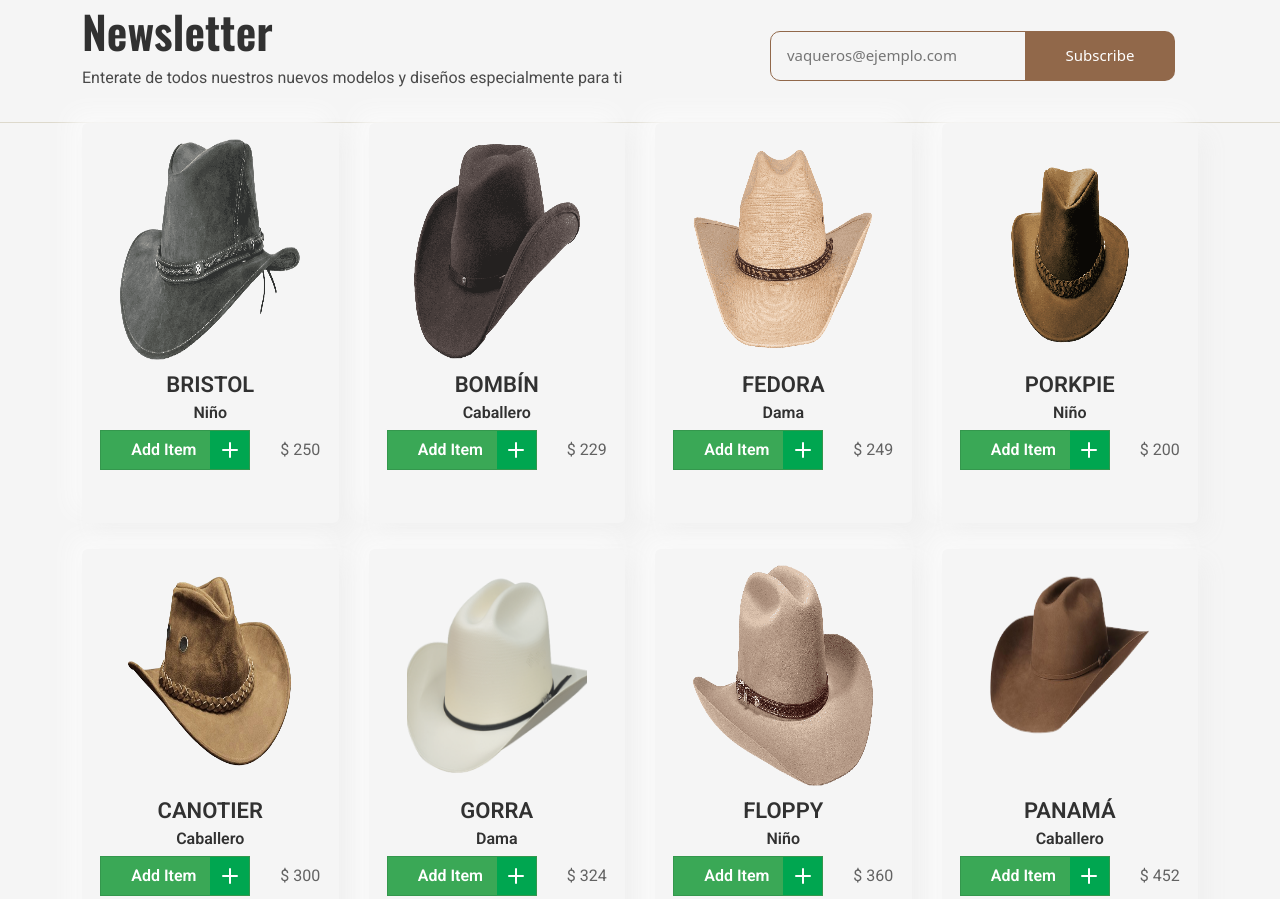
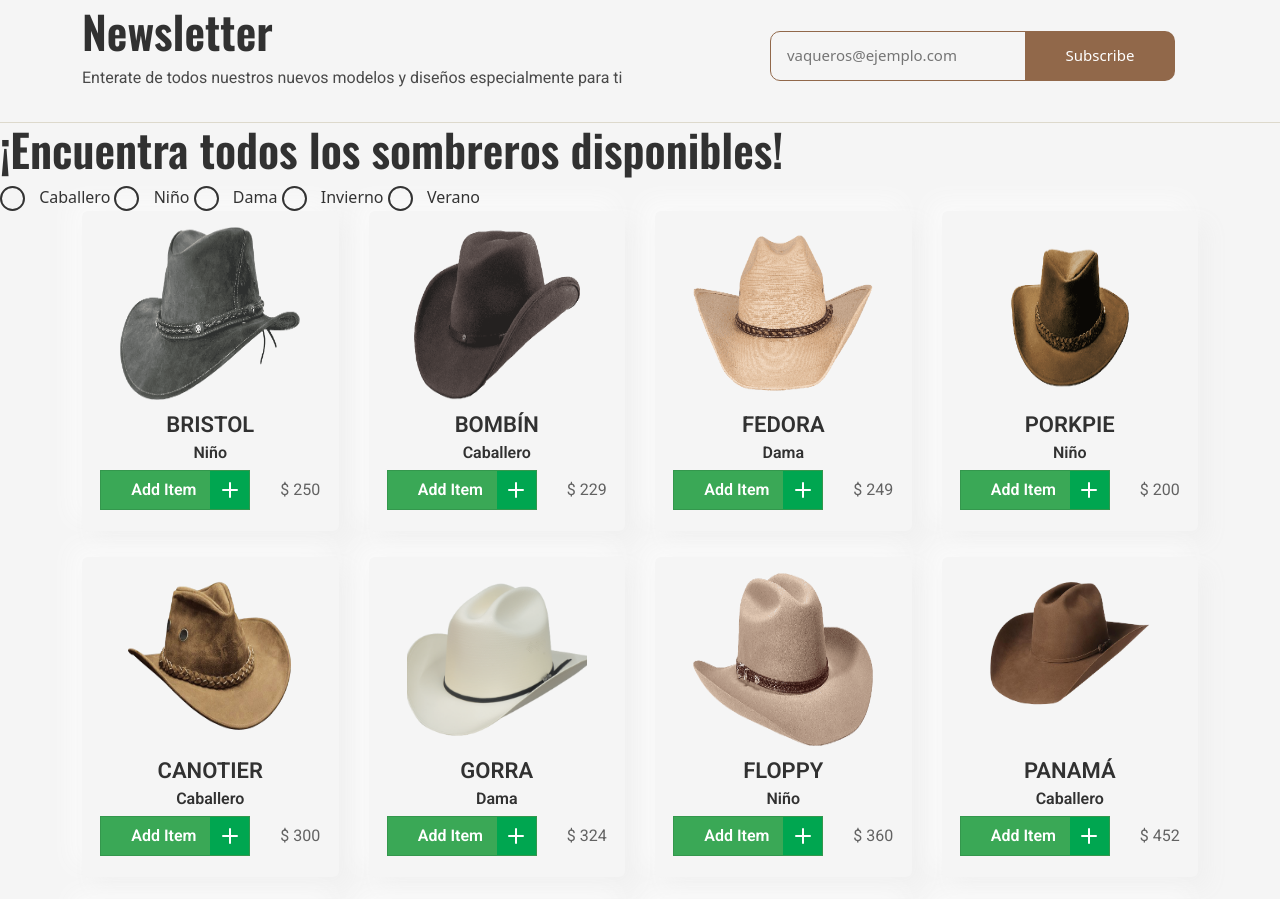
Before and after one commit to georgeif2212/PreEntrega2Infante, a plain HTML site: page pages/sombreros.html in a window 1280 px wide. Shown: the part 1140-2039 px from the top of the page. Drawn offline with nearby package versions, Linux system fonts and the light colour scheme.

Commit message:
Se añade los checkbox para cada categoría

```diff
--- a/pages/sombreros.html
+++ b/pages/sombreros.html
@@ -239,8 +239,53 @@
         </div>
       </section>
 
-      <section id="all-products" class="all-products container">
+      <section>
+        <h2 class="color-1 size-large_s text-center text-lg-start">
+          ¡Encuentra todos los sombreros disponibles!
+        </h2>
+        <div class="checkbox-wrapper-24">
+          <input type="checkbox" id="check-24-1" name="check" value="" />
+          <label for="check-24-1">
+            <span
+              ><!-- This span is needed to create the "checkbox" element --></span
+            >
+            Caballero
+          </label>
 
+          <input type="checkbox" id="check-24-2" name="check" value="" />
+          <label for="check-24-2">
+            <span
+              ><!-- This span is needed to create the "checkbox" element --></span
+            >
+            Niño
+          </label>
+
+          <input type="checkbox" id="check-24-3" name="check" value="" />
+          <label for="check-24-3">
+            <span
+              ><!-- This span is needed to create the "checkbox" element --></span
+            >
+            Dama
+          </label>
+
+          <input type="checkbox" id="check-24-4" name="check" value="" />
+          <label for="check-24-4">
+            <span
+              ><!-- This span is needed to create the "checkbox" element --></span
+            >
+            Invierno
+          </label>
+
+          <input type="checkbox" id="check-24-5" name="check" value="" />
+          <label for="check-24-5">
+            <span
+              ><!-- This span is needed to create the "checkbox" element --></span
+            >
+            Verano
+          </label>
+        </div>
+
+        <div id="all-products" class="all-products container"></div>
       </section>
 
       <section class="grid-container">
--- /dev/null
+++ b/scss/components/checkboxes.scss
@@ -0,0 +1,96 @@
+.checkbox-wrapper-24 {
+  .checkbox {
+    display: table-cell;
+    width: 100%;
+    height: 100%;
+    vertical-align: middle;
+    text-align: center;
+  }
+  label {
+    display: inline-block;
+    color: #333;
+    cursor: pointer;
+    position: relative;
+    span {
+      display: inline-block;
+      position: relative;
+      background-color: transparent;
+      width: 25px;
+      height: 25px;
+      transform-origin: center;
+      border: 2px solid #333;
+      border-radius: 50%;
+      vertical-align: middle;
+      margin-right: 10px;
+      transition: background-color 150ms 200ms,
+        transform 350ms cubic-bezier(0.78, -1.22, 0.17, 1.89);
+      &:before {
+        content: "";
+        width: 0px;
+        height: 2px;
+        border-radius: 2px;
+        background: #333;
+        position: absolute;
+        transform: rotate(45deg);
+        top: 13px;
+        left: 9px;
+        transition: width 50ms ease 50ms;
+        transform-origin: 0% 0%;
+      }
+      &:after {
+        content: "";
+        width: 0;
+        height: 2px;
+        border-radius: 2px;
+        background: #333;
+        position: absolute;
+        transform: rotate(305deg);
+        top: 16px;
+        left: 10px;
+        transition: width 50ms ease;
+        transform-origin: 0% 0%;
+      }
+    }
+  }
+}
+
+.checkbox-wrapper-24 label:hover span:before {
+  width: 5px;
+  transition: width 100ms ease;
+}
+.checkbox-wrapper-24 label:hover span:after {
+  width: 10px;
+  transition: width 150ms ease 100ms;
+}
+
+.checkbox-wrapper-24 input[type="checkbox"] {
+  display: none;
+}
+.checkbox-wrapper-24 input[type="checkbox"]:checked + label span {
+  background-color: #333;
+  transform: scale(1.25);
+}
+.checkbox-wrapper-24 input[type="checkbox"]:checked + label span:after {
+  width: 10px;
+  background: #fff;
+  transition: width 150ms ease 100ms;
+}
+.checkbox-wrapper-24 input[type="checkbox"]:checked + label span:before {
+  width: 5px;
+  background: #fff;
+  transition: width 150ms ease 100ms;
+}
+.checkbox-wrapper-24 input[type="checkbox"]:checked + label:hover span {
+  background-color: #333;
+  transform: scale(1.25);
+}
+.checkbox-wrapper-24 input[type="checkbox"]:checked + label:hover span:after {
+  width: 10px;
+  background: #fff;
+  transition: width 150ms ease 100ms;
+}
+.checkbox-wrapper-24 input[type="checkbox"]:checked + label:hover span:before {
+  width: 5px;
+  background: #fff;
+  transition: width 150ms ease 100ms;
+}
--- a/scss/main.scss
+++ b/scss/main.scss
@@ -9,3 +9,4 @@
 @import "./components/buttons";
 @import "./pages/index";
 @import "./pages/sombreros";
+@import "./components/checkboxes.scss";
--- a/scss/pages/_sombreros.scss
+++ b/scss/pages/_sombreros.scss
@@ -109,7 +109,7 @@
           display: flex;
           flex-flow: column;
           img {
-            height: 40vh;
+            height: 20em;
             width: 100%;
             overflow: hidden;
           }
@@ -135,7 +135,7 @@
         margin-bottom: 1em;
         object-fit: cover;
         object-position: center center;
-        height: 50vh;
+        height: 20em;
 
         &-img {
           height: 60%;
```
Also changed, not shown: css/styles.css, 1 other file.
